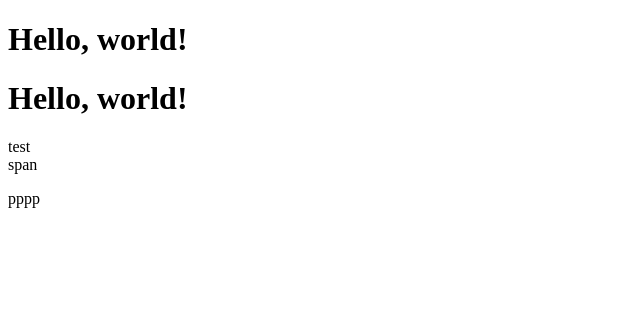
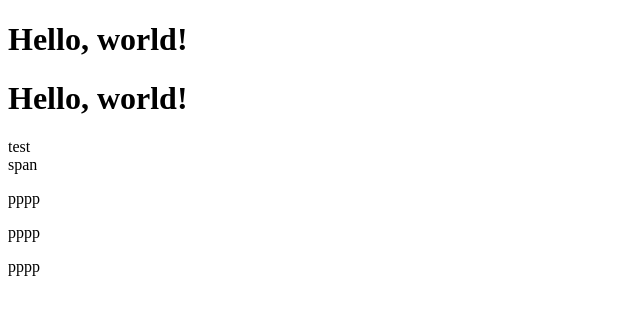
Before and after one commit to ryu11kr/test, a plain HTML site: page index.html in a window 1280 px wide. Shown: the whole page, without its empty margins (0-640 px from the left). Drawn offline with nearby package versions, Linux system fonts and the light colour scheme.

Commit message:
p태그 추가~

```diff
--- a/index.html
+++ b/index.html
@@ -11,6 +11,8 @@
 	<div class="test">test</div>
 	<span>span</span>
 	<p class="pp">pppp</p>
+	<p class="pp">pppp</p>
+	<p class="pp">pppp</p>
 	<script src="https://ajax.googleapis.com/ajax/libs/jquery/1.11.2/jquery.min.js"></script>
   </body>
 </html>
```
Also changed, not shown: blog/1/1.png (added), blog/1/2.png (added), blog/1/3.png (added), doc.txt (added), 1 other file.
